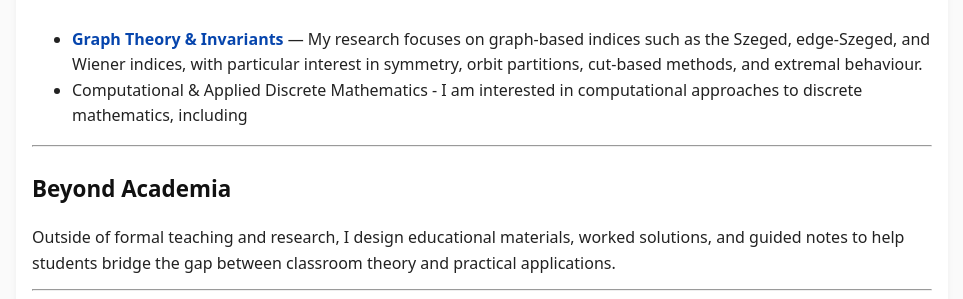
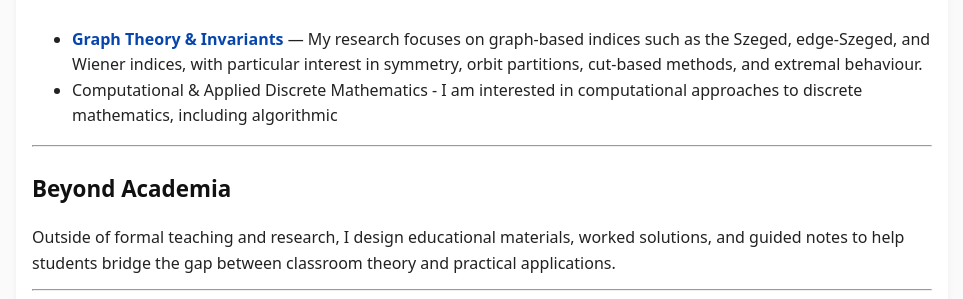
Before and after one commit to SaleemKamaludin/SaleemKamaludin.github.io, a Jekyll site: the page built from about.md, in a window 1280 px wide. Shown: the part 577-876 px from the top of the page, without its empty margins (158-1121 px from the left). Built offline with Jekyll 4.4.1, drawn with Linux system fonts in a browser that asks for light colours.

Commit message:
Update about.md

```diff
--- a/about.md
+++ b/about.md
@@ -20,7 +20,7 @@ My goal is to create learning environments where students not only master techni
 
 ## Research Interests
 - <a href="{{ '/notes/graph-theory/' | relative_url }}"><strong>Graph Theory & Invariants</strong></a> — My research focuses on graph-based indices such as the Szeged, edge-Szeged, and Wiener indices, with particular interest in symmetry, orbit partitions, cut-based methods, and extremal behaviour.
-- Computational & Applied Discrete Mathematics - I am interested in computational approaches to discrete mathematics, including
+- Computational & Applied Discrete Mathematics - I am interested in computational approaches to discrete mathematics, including algorithmic
 
 
 
```
